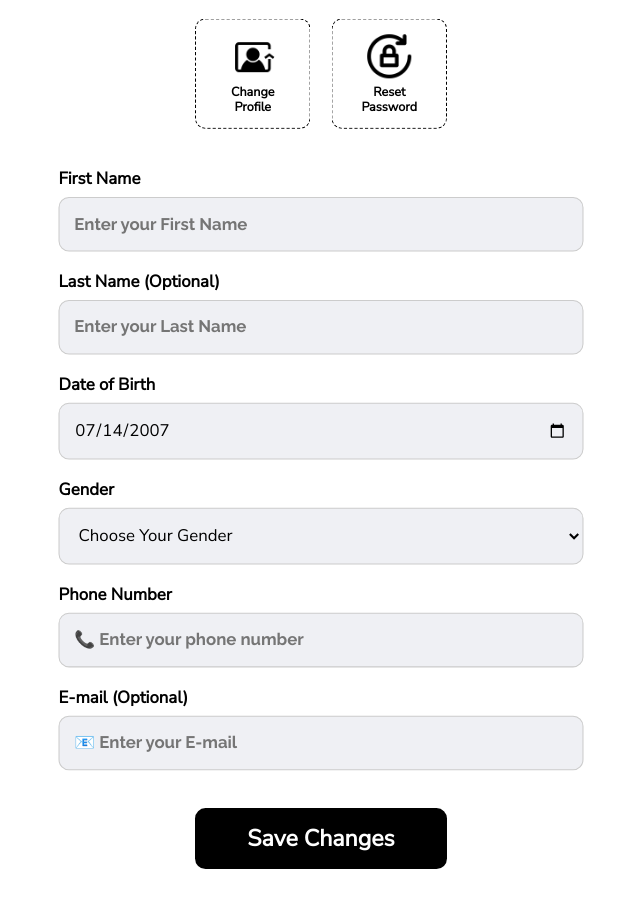
After one commit to ResourcioPvtLimited/Bellabuy_ecommerce_site, a PHP site: page /phpmail/user/edit_address.html in a window 1280 px wide. The commit adds this page. Shown: the whole page, without its empty margins (319-959 px from the left). Run offline with PHP 8.4, Linux system fonts and the light colour scheme.

Commit message:
added the pop up window and also made a new page edit address

```diff
--- a/assets/css/edit_address.css
+++ b/assets/css/edit_address.css
@@ -1,80 +1,256 @@
+/* Reset + base */
+* {
+  box-sizing: border-box;
+  font-family: 'Nunito Sans', sans-serif;
+}
+
 body {
-    font-family: 'Raleway', sans-serif;
-    background-color: #f8f9fa;
-    padding: 40px;
+  margin: 0;
+  padding: 0;
+  background: #fff;
+  display: flex;
+  justify-content: center;
+  align-items: flex-start;
+  padding-top: 40px;
+  min-height: 100vh;
+  font-size: 18px;
+}
+
+/* Blurred background when modal is active */
+.blurred {
+  filter: blur(5px);
+  pointer-events: none;
+}
+
+/* Container */
+.container {
+  width: 95%;
+  max-width: 500px;
+  transform: scale(1.05);
+}
+
+/* Top Buttons */
+.top-buttons {
+  display: flex;
+  justify-content: center;
+  gap: 20px;
+  margin-bottom: 25px;
+}
+
+.icon-btn {
+  width: 110px;
+  height: 105px;
+  border: 1px dashed #000;
+  border-radius: 10px;
+  display: flex;
+  flex-direction: column;
+  align-items: center;
+  justify-content: center;
+  font-family: 'Raleway', sans-serif;
+  cursor: pointer;
+  padding: 10px;
+}
+
+.icon-btn img {
+  width: 42px;
+  height: 42px;
+  margin-bottom: 6px;
+}
+.big-icon {
+  width: 55px;
+  height: 55px;
+}
+
+.btn-text {
+  font-weight: 700;
+  font-size: 12px;
+  text-align: center;
+  line-height: 14px;
+}
+
+/* Form */
+.profile-form {
+  display: flex;
+  flex-direction: column;
+}
+
+.profile-form label {
+  margin: 12px 0 6px;
+  font-weight: bold;
+  font-size: 16px;
+}
+
+.profile-form input,
+.profile-form select {
+  padding: 14px;
+  background-color: #eff0f4;
+  border: 1px solid #ccc;
+  border-radius: 10px;
+  font-size: 16px;
+  margin-bottom: 6px;
+  width: 100%;
+}
+
+.profile-form input[type="date"] {
+  color: #000;
+}
+
+::placeholder {
+  font-family: 'Raleway', sans-serif;
+}
+
+/* Save button */
+.save-btn {
+  background-color: #000;
+  color: white;
+  border: none;
+  padding: 14px 0;
+  width: 240px;
+  border-radius: 10px;
+  font-size: 22px;
+  font-weight: bold;
+  margin: 30px auto 50px;
+  cursor: pointer;
+  display: block;
+}
+
+/* Modal styles */
+.modal {
+  position: fixed;
+  top: 0;
+  left: 0;
+  height: 100vh;
+  width: 100vw;
+  display: none;
+  justify-content: center;
+  align-items: center;
+  background: rgba(0, 0, 0, 0.3);
+  z-index: 999;
+}
+
+/* Modal content box */
+.modal-content {
+  background: white;
+  padding: 40px 50px;
+  border-radius: 20px;
+  text-align: center;
+  max-width: 420px;
+  width: 90%;
+  box-shadow: 0 10px 24px rgba(0, 0, 0, 0.25);
+  position: relative;
+}
+
+/* Tick icon circle */
+.modal-content .check-icon {
+  position: absolute;
+  top: -60px;
+  left: calc(50% - 60px);
+  width: 120px;
+  height: 120px;
+  background: white;
+  border-radius: 50%;
+  display: flex;
+  align-items: center;
+  justify-content: center;
+  box-shadow: 0 0 10px rgba(0, 0, 0, 0.1);
+  z-index: 3;
+}
+
+.modal-content .check-icon::before {
+  content: '';
+  position: absolute;
+  width: 60px;
+  height: 60px;
+  background: #E5EBFC;
+  border-radius: 50%;
+  z-index: 1;
+}
+
+.modal-content .check-icon::after {
+  content: '✔';
+  position: absolute;
+  width: 36px;
+  height: 36px;
+  background: #004CFF;
+  color: white;
+  font-size: 20px;
+  font-weight: bold;
+  line-height: 36px;
+  text-align: center;
+  border-radius: 50%;
+  z-index: 2;
+}
+
+
+/* Modal message */
+.modal-content p {
+  font-weight: 700;
+  font-size: 20px;
+  margin-top: 40px;
+  margin-bottom: 30px;
+  font-family: 'Raleway', sans-serif;
+  line-height: 1.4;
+}
+
+/* Go Back button */
+.modal-content button {
+  background: black;
+  color: white;
+  border: none;
+  padding: 14px 0;
+  width: 100%;
+  font-weight: 700;
+  border-radius: 999px;
+  cursor: pointer;
+  font-size: 16px;
+  font-family: 'Nunito Sans', sans-serif;
+}
+
+/* Responsive */
+@media (max-width: 600px) {
+  body {
+    padding-top: 20px;
+    font-size: 16px;
   }
 
-  .form-container {
-    max-width: 400px;
-    margin: 0 auto;
-    background-color: white;
-    padding: 30px;
-    border-radius: 12px;
-    box-shadow: 0 0 12px rgba(0, 0, 0, 0.1);
+  .container {
+    transform: scale(1);
+    width: 90%;
   }
 
-  /* Larger labels using Nunito Sans */
-  form label {
-    display: block;
-    margin-top: 20px;
-    font-weight: bold;
-    font-size: 17px;
-    font-family: 'Nunito Sans', sans-serif;
+  .icon-btn {
+    width: 90px;
+    height: 90px;
   }
 
-  /* Larger inputs, selects, and textarea */
-  form select,
-  form input[type="text"],
-  form input[type="tel"],
-  form input[type="email"],
-  form textarea {
-    width: 100%;
-    padding: 14px;
-    margin-top: 8px;
-    border-radius: 8px;
-    border: 1px solid #ddd;
-    background-color: #f1f2f6;
-    font-size: 16px;
-    box-sizing: border-box;
-    color: #333;
-    font-family: 'Raleway', sans-serif;
+  .icon-btn img,
+  .big-icon {
+    width: 40px;
+    height: 40px;
   }
 
-  /* Placeholder emojis and text in Raleway and grey */
-  form input::placeholder,
-  form textarea::placeholder {
-    color: #888;
-    font-size: 16px;
-    font-family: 'Raleway', sans-serif;
+  .btn-text {
+    font-size: 10px;
+    line-height: 12px;
   }
 
-  /* Bigger and smoother textarea */
-  form textarea {
-    resize: vertical;
-    min-height: 80px;
+  .save-btn {
+    width: 100%;
+    font-size: 18px;
+    padding: 12px 0;
   }
 
-  /* Button container centered */
-  .btn-container {
-    margin-top: 35px;
-    display: flex;
-    justify-content: center;
+  .profile-form label {
+    font-size: 15px;
   }
 
-  /* Bigger, rectangular button with Nunito Sans */
-  button {
-    padding: 12px 30px;
-    border: none;
-    border-radius: 8px;
-    background-color: #000;
-    color: white;
-    font-size: 17px;
-    cursor: pointer;
-    white-space: nowrap;
-    font-family: 'Nunito Sans', sans-serif;
-    transition: background-color 0.2s ease;
+  .profile-form input,
+  .profile-form select {
+    font-size: 15px;
+    padding: 12px;
   }
 
-  button:hover {
-    background-color: #333;
+  ::placeholder {
+    font-size: 14px;
   }
+}
--- /dev/null
+++ b/js/edit_address.js
@@ -0,0 +1,24 @@
+function showSuccessModal(e) {
+    e.preventDefault();
+
+    // Get form values
+    const firstName = document.getElementById("firstName").value.trim();
+    const dob = document.getElementById("dob").value;
+    const gender = document.getElementById("gender").value;
+    const phone = document.getElementById("phone").value.trim();
+
+    // Validation
+    if (!firstName || !dob || gender === "Choose Your Gender" || !phone) {
+      alert("Please fill all required fields.");
+      return;
+    }
+
+    // Show modal if valid
+    document.getElementById("successModal").style.display = "flex";
+    document.getElementById("mainContent").classList.add("blurred");
+  }
+
+  function closeModal() {
+    document.getElementById("successModal").style.display = "none";
+    document.getElementById("mainContent").classList.remove("blurred");
+  }
--- /dev/null
+++ b/user/edit_address.html
@@ -0,0 +1,65 @@
+<!DOCTYPE html>
+<html lang="en">
+<head>
+  <meta charset="UTF-8" />
+  <meta name="viewport" content="width=device-width, initial-scale=1.0"/>
+  <title>Profile Form</title>
+  <link rel="stylesheet" href="../assets/css/edit_address.css" />
+  <link href="https://fonts.googleapis.com/css2?family=Nunito+Sans&family=Raleway:wght@700&display=swap" rel="stylesheet" />
+</head>
+<body>
+  <div class="container" id="mainContent">
+    <div class="top-buttons">
+      <!-- Change Profile -->
+      <div class="icon-btn">
+        <img src="../assets/images/profile_update.png" alt="Change Profile Icon" class="big-icon" />
+        <div class="btn-text">Change<br />Profile</div>
+      </div>
+
+      <!-- Reset Password -->
+      <div class="icon-btn">
+        <img src="../assets/images/reset_password.png" alt="Reset Password Icon" />
+        <div class="btn-text">Reset<br />Password</div>
+      </div>
+    </div>
+
+    <form class="profile-form" onsubmit="showSuccessModal(event)">
+      <label for="firstName">First Name</label>
+      <input type="text" id="firstName" placeholder="Enter your First Name" />
+
+      <label for="lastName">Last Name (Optional)</label>
+      <input type="text" id="lastName" placeholder="Enter your Last Name" />
+
+      <label for="dob">Date of Birth</label>
+      <input type="date" id="dob" value="2007-07-14" />
+
+      <label for="gender">Gender</label>
+      <select id="gender">
+        <option>Choose Your Gender</option>
+        <option>Male</option>
+        <option>Female</option>
+        <option>Other</option>
+      </select>
+
+      <label for="phone">Phone Number</label>
+      <input type="tel" id="phone" name="phone" placeholder="📞 Enter your phone number" />
+
+      <label for="email">E-mail (Optional)</label>
+      <input type="email" id="email" name="email" placeholder="📧 Enter your E-mail" />
+
+      <button type="submit" class="save-btn">Save Changes</button>
+    </form>
+  </div>
+
+  <!-- Popup Modal -->
+  <div class="modal" id="successModal">
+    <div class="modal-content">
+      <div class="check-icon">✔</div>
+      <p>Successfully Saved Your Information</p>
+      <button onclick="closeModal()">Go Back</button>
+    </div>
+  </div>
+
+  <script src="../js/edit_address.js"></script>
+</body>
+</html>
```
Also changed, not shown: assets/css/add_address.css (added, +176 -0 lines), js/add_address.js (added, +30 -0 lines), user/add_address.html (+31 -15 lines), assets/images/profile_update.png (added), assets/images/reset_password.png (added).
